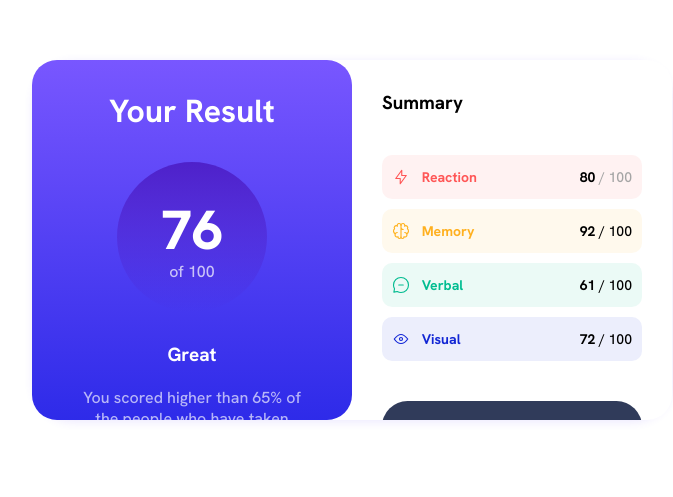
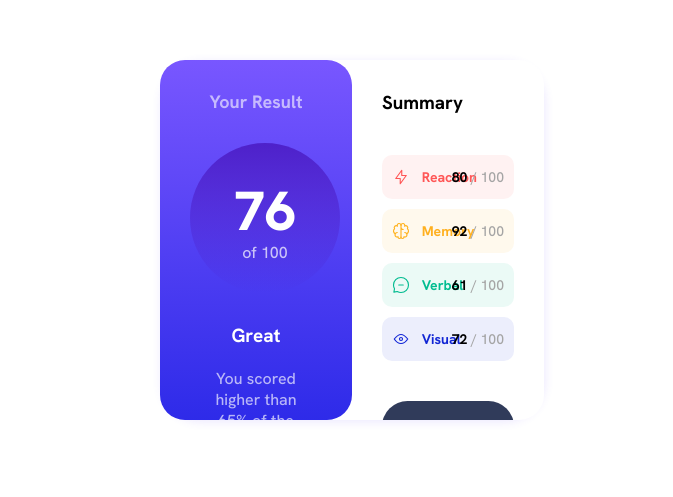
Before and after one commit to Hopp-Murithi/html-css-Assignment2, a plain HTML site: page index.html in a window 1280 px wide. Shown: the part 160-657 px from the top of the page, without its empty margins (288-961 px from the left). Drawn offline with Linux system fonts and the light colour scheme.

```diff
--- a/index.html
+++ b/index.html
@@ -17,7 +17,7 @@
 		<main>
 			<div class="main-cont">
 				<div class="result">
-					<h1 class="left-title">Your Result</h1>
+					<h1 class="result-title">Your Result</h1>
 
 					<div class="score-container">
 						<span class="score">76</span>
@@ -62,7 +62,7 @@
 
 							<span>
 								<strong>92</strong>
-								<span class="overall-score">/ 100</span>
+								<span class="total-score">/ 100</span>
 							</span>
 						</div>
 						<div class="summary-item verbal">
@@ -77,7 +77,7 @@
 
 							<span>
 								<strong>61</strong>
-								<span class="overall-score">/ 100</span>
+								<span class="total-score">/ 100</span>
 							</span>
 						</div>
 						<div class="summary-item visual">
@@ -92,7 +92,7 @@
 
 							<span>
 								<strong>72</strong>
-								<span class="overall-score">/ 100</span>
+								<span class="total-score">/ 100</span>
 							</span>
 						</div>
 					</div>
--- a/styles.css
+++ b/styles.css
@@ -19,7 +19,7 @@ main {
 	transform: translate(-50%, -50%);
 	box-shadow: 1px 2px 10px #6643ff1f;
 	border-radius: 40px;
-	width: 50vw;
+	width: 30vw;
 	height: 45vh;
 }
 .main-cont {
@@ -45,10 +45,10 @@ main {
 	color: #fff;
 	text-align: center;
 }
-.result .result-title {
+ .result-title {
 	font-size: 18px;
 	font-weight: 700;
-	opacity: 0.8;
+	opacity: 0.6;
 }
 
 .result .score-container {
```
